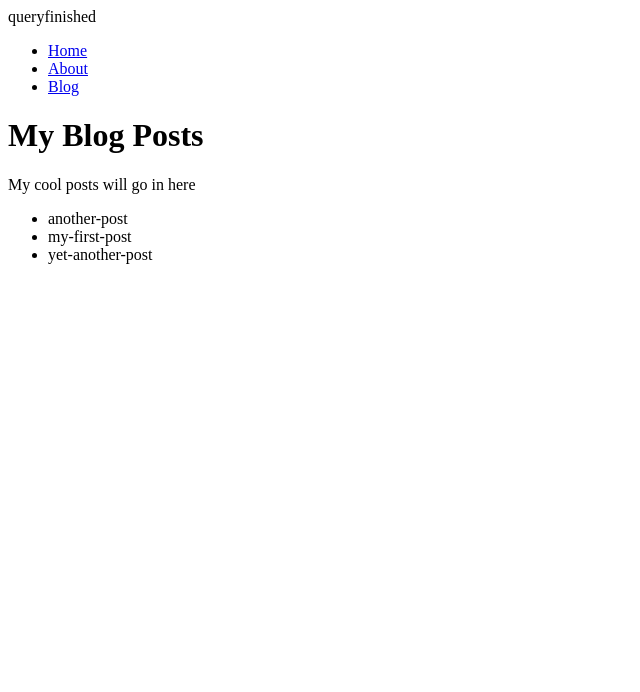
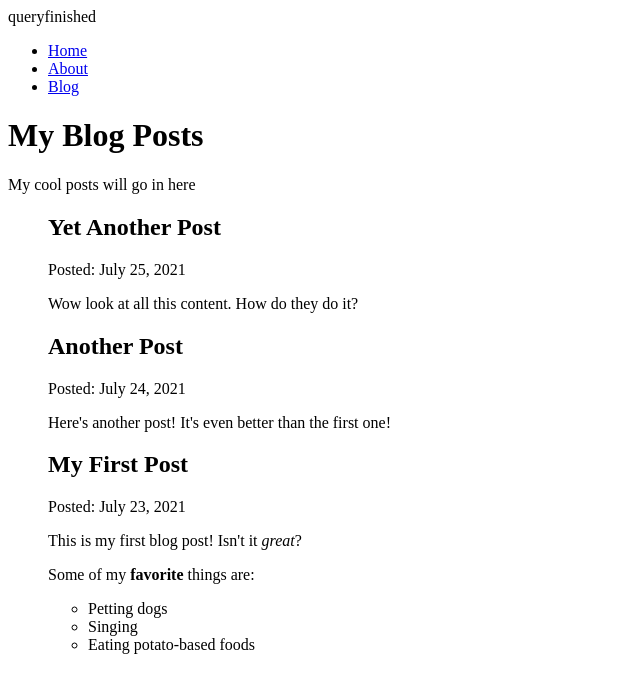
Before and after one commit to shinsaku-web/my-gatsby-site, a Gatsby site: page /blog in a window 1280 px wide. Shown: the whole page, without its empty margins (0-640 px from the left). Built offline with nearby package versions, Linux system fonts and the light colour scheme; Gatsby itself is replaced by a stand-in of ours.

Commit message:
Finished Gatsby Tutorial Part 5

```diff
--- a/blog/another-post.mdx
+++ b/blog/another-post.mdx
@@ -0,0 +1,6 @@
+---
+title: "Another Post"
+date: "2021-07-24"
+---
+
+Here's another post! It's even better than the first one!
--- a/blog/my-first-post.mdx
+++ b/blog/my-first-post.mdx
@@ -0,0 +1,12 @@
+---
+title: "My First Post"
+date: "2021-07-23"
+---
+
+This is my first blog post! Isn't it _great_?
+
+Some of my **favorite** things are:
+
+- Petting dogs
+- Singing
+- Eating potato-based foods
--- a/blog/yet-another-post.mdx
+++ b/blog/yet-another-post.mdx
@@ -0,0 +1,6 @@
+---
+title: "Yet Another Post"
+date: "2021-07-25"
+---
+
+Wow look at all this content. How do they do it?
--- a/gatsby-config.js
+++ b/gatsby-config.js
@@ -14,5 +14,6 @@ module.exports = {
         path: `${__dirname}/blog`,
       },
     },
+    "gatsby-plugin-mdx",
   ],
 };
--- a/package.json
+++ b/package.json
@@ -16,8 +16,11 @@
     "typecheck": "tsc --noEmit"
   },
   "dependencies": {
+    "@mdx-js/mdx": "^1.6.22",
+    "@mdx-js/react": "^1.6.22",
     "gatsby": "^4.9.2",
     "gatsby-plugin-image": "^2.9.1",
+    "gatsby-plugin-mdx": "^3.9.1",
     "gatsby-plugin-sharp": "^4.9.1",
     "gatsby-source-filesystem": "^4.9.1",
     "react": "^17.0.1",
--- a/src/components/layout.tsx
+++ b/src/components/layout.tsx
@@ -8,7 +8,7 @@ type Props = {
 
 const Layout: React.VFC<Props> = ({ pageTitle, children }) => {
   const data = useStaticQuery(graphql`
-    query MyQuery {
+    query {
       site {
         id
         siteMetadata {
--- a/src/pages/blog.tsx
+++ b/src/pages/blog.tsx
@@ -1,18 +1,38 @@
 import * as React from "react";
 import Layout from "../components/layout";
-import { graphql } from "gatsby";
+import { graphql, PageProps } from "gatsby";
+import { MDXRenderer } from "gatsby-plugin-mdx";
 
-type Props = {
-  data: any;
+// type Props = {
+//   data: any;
+// };
+
+type DataProps = {
+  allMdx: {
+    nodes: [
+      {
+        frontmatter: {
+          date: string;
+          title: string;
+        };
+        id: string;
+        body: string;
+      }
+    ];
+  };
 };
 
-const BlogPage = ({ data }: Props) => {
+const BlogPage = ({ data }: PageProps<DataProps>) => {
   return (
     <Layout pageTitle="My Blog Posts">
       <p>My cool posts will go in here</p>
       <ul>
-        {data.allFile.nodes.map((node: any) => (
-          <li key={node.name}>{node.name}</li>
+        {data.allMdx.nodes.map((node: any) => (
+          <article key={node.id}>
+            <h2>{node.frontmatter.title}</h2>
+            <p>Posted: {node.frontmatter.date}</p>
+            <MDXRenderer>{node.body}</MDXRenderer>
+          </article>
         ))}
       </ul>
     </Layout>
@@ -21,9 +41,14 @@ const BlogPage = ({ data }: Props) => {
 
 export const query = graphql`
   query {
-    allFile {
+    allMdx(sort: { fields: frontmatter___date, order: DESC }) {
       nodes {
-        name
+        frontmatter {
+          date(formatString: "MMMM D, YYYY")
+          title
+        }
+        id
+        body
       }
     }
   }
```
Also changed, not shown: 1 other file.
